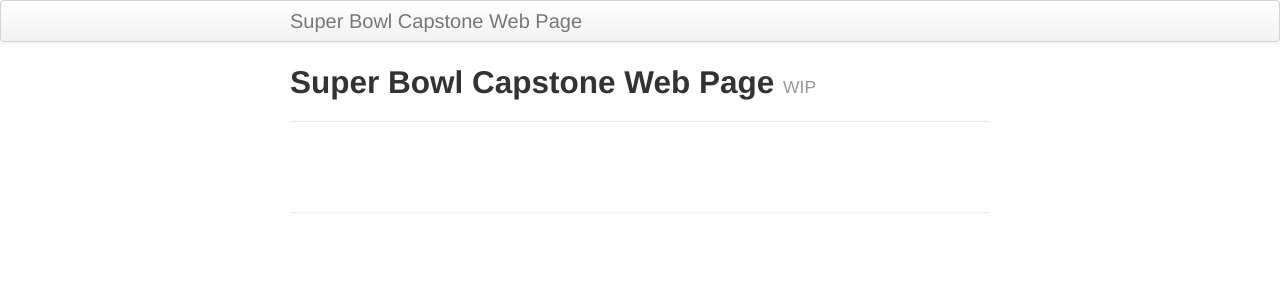
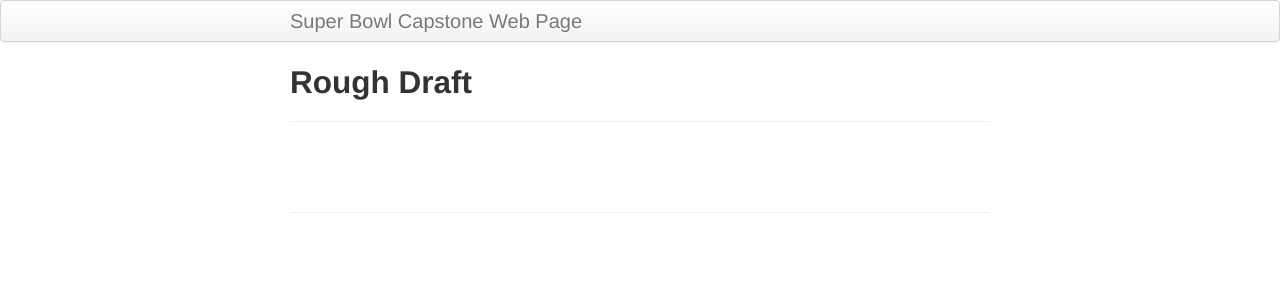
Before and after one commit to Furbeh/SuperBowlCapstoneWebPage, a Jekyll site: the page built from index.md, in a window 1280 px wide. Shown: the top 300 px of the page. Built offline with Jekyll 4.4.1, drawn with Linux system fonts in a browser that asks for light colours.

Commit message:
Update index.md

```diff
--- a/index.md
+++ b/index.md
@@ -1,6 +1,6 @@
 ---
 layout: page
-title: Super Bowl Capstone Web Page
-tagline: WIP
+title: Rough Draft
+tagline:
 description: Current Rough Draft for DSC180B
 ---
```
